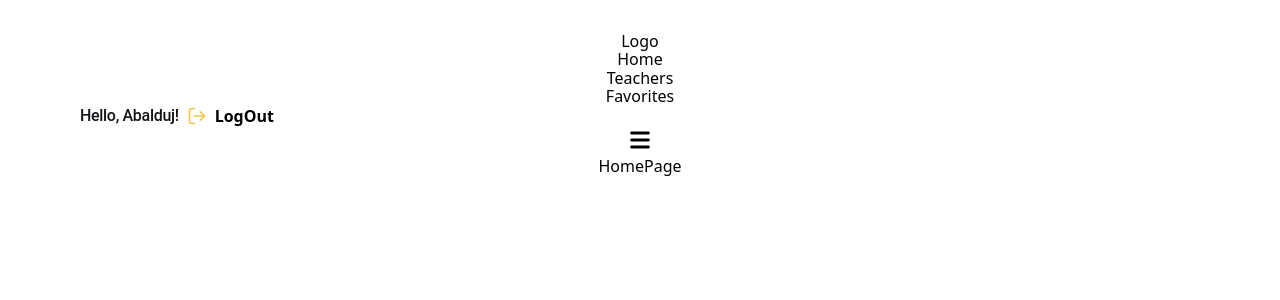
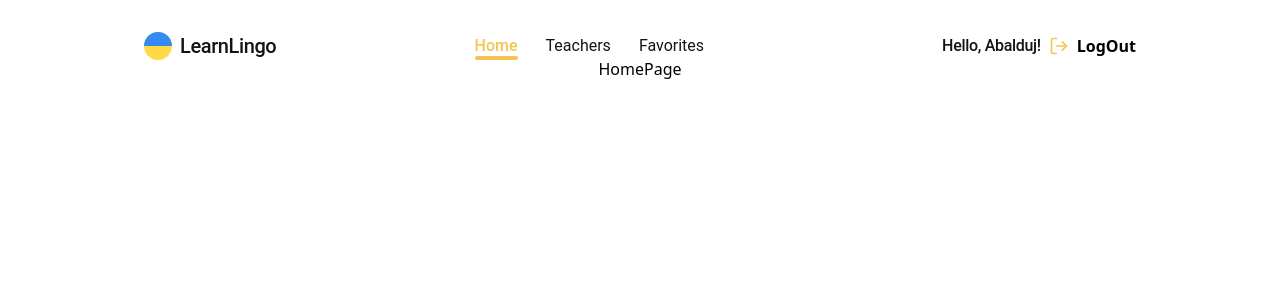
Before and after one commit to VitaliiBarabash1990/LearnLingoApp, a React (Vite) app: page / in a window 1280 px wide. Shown: the top 300 px of the page. Built offline with nearby package versions, Linux system fonts and the light colour scheme.

Commit message:
add style by header

```diff
--- a/src/components/Header/Header.jsx
+++ b/src/components/Header/Header.jsx
@@ -3,7 +3,7 @@ import Auth from "../Auth/Auth.jsx";
 import Logo from "../Logo/Logo.jsx";
 import Navigation from "../Navigation/Navigation.jsx";
 import s from "./Header.module.css";
-import BurgerMenuBtn from "../UI/BurgerMenuBtn.jsx";
+import BurgerMenuBtn from "../UI/BurgerMenuBtn/BurgerMenuBtn.jsx";
 import BurgerMenu from "../BurgerMenu/BurgerMenu.jsx";
 
 const Header = () => {
@@ -20,11 +20,16 @@ const Header = () => {
 		<>
 			<header className={`section ${s.header}`}>
 				<div className="container">
-					<Logo />
-					<div className={s.nav_and_auth}>
-						<Navigation items={items} />
-						<Auth />
-						<BurgerMenuBtn setIsBrgOpen={setIsBrgOpen} isBrgOpen={isBrgOpen} />
+					<div className={s.header_wraper}>
+						<Logo />
+						<div className={s.nav_and_auth}>
+							<Navigation items={items} />
+							<Auth />
+							<BurgerMenuBtn
+								setIsBrgOpen={setIsBrgOpen}
+								isBrgOpen={isBrgOpen}
+							/>
+						</div>
 					</div>
 				</div>
 			</header>
--- a/src/components/Header/Header.module.css
+++ b/src/components/Header/Header.module.css
@@ -0,0 +1,14 @@
+.nav_and_auth {
+	width: auto;
+	display: flex;
+	align-items: center;
+	justify-content: space-between;
+	gap: 238px;
+}
+.header_wraper {
+	display: flex;
+	align-items: center;
+	justify-content: space-between;
+	margin-left: 64px;
+	margin-right: 64px;
+}
--- a/src/components/Logo/Logo.jsx
+++ b/src/components/Logo/Logo.jsx
@@ -1,5 +1,17 @@
+import { Link } from "react-router-dom";
+import s from "./Logo.module.css";
+
 const Logo = () => {
-	return <div>Logo</div>;
+	return (
+		<>
+			<Link to="/" className={s.logo_link}>
+				<svg className={s.header_logo}>
+					<use href="/sprite.svg#icon-logo"></use>
+				</svg>
+				LearnLingo
+			</Link>
+		</>
+	);
 };
 
 export default Logo;
--- /dev/null
+++ b/src/components/Logo/Logo.module.css
@@ -0,0 +1,25 @@
+.header_logo {
+	width: 22px;
+	height: 22px;
+}
+.logo_link {
+	display: flex;
+	align-items: center;
+	gap: 8px;
+	font-family: var(--font-family);
+	font-weight: 500;
+	font-size: 16px;
+	line-height: 120%;
+	letter-spacing: -0.02em;
+	color: var(--text-color);
+}
+
+@media screen and (min-width: 1280px) {
+	.header_logo {
+		width: 28px;
+		height: 28px;
+	}
+	.logo_link {
+		font-size: 20px;
+	}
+}
--- a/src/components/Navigation/Navigation.jsx
+++ b/src/components/Navigation/Navigation.jsx
@@ -3,14 +3,21 @@ import { NavLink } from "react-router-dom";
 import s from "./Navigation.module.css";
 
 const Navigation = ({ items }) => {
+	const isAuth = true;
+	const filteredItems = isAuth ? items : items.slice(0, -1);
 	return (
 		<nav className={s.nav}>
 			<ul className={s.nav_list}>
-				{items.map((item) => {
+				{filteredItems.map((item) => {
 					if (!item.isPrint) return null;
 					return (
 						<li key={nanoid()} className={s.nav_link}>
-							<NavLink to={item.goTo} className={s.nav_link_item}>
+							<NavLink
+								to={item.goTo}
+								className={({ isActive }) =>
+									`${s.nav_link_item} ${isActive ? s.active : ""}`
+								}
+							>
 								{item.value}
 							</NavLink>
 						</li>
--- a/src/components/Navigation/Navigation.module.css
+++ b/src/components/Navigation/Navigation.module.css
@@ -0,0 +1,38 @@
+.nav_list {
+	display: flex;
+	align-items: center;
+	gap: 28px;
+}
+.nav_link {
+	color: var(--text-color);
+	font-family: var(--font-family);
+	font-size: 16px;
+	font-style: normal;
+	font-weight: 400;
+	line-height: 1.25;
+
+	transform: scale(1);
+	transition: transform 500ms cubic-bezier(0.39, 0.575, 0.565, 1);
+}
+.nav_link:hover,
+.nav_link:focus {
+	transform: scale(1.2);
+	transition: transform 500ms cubic-bezier(0.39, 0.575, 0.565, 1);
+}
+
+.nav_link_item.active {
+	position: relative;
+	font-weight: 500;
+	color: var(--yellow);
+}
+
+.nav_link_item.active::before {
+	position: absolute;
+	display: inline-block;
+	content: "";
+	width: 100%;
+	height: 4px;
+	top: 20px;
+	background: var(--yellow);
+	border-radius: 2px;
+}
--- a/src/components/UI/BurgerMenuBtn.jsx
+++ b/src/components/UI/BurgerMenuBtn/BurgerMenuBtn.jsx
@@ -1,9 +1,10 @@
 import { HiMenu } from "react-icons/hi";
+import s from "./BurgerMenuBtn.module.css";
 
 const BurgerMenuBtn = ({ setIsBrgOpen, isBrgOpen }) => {
 	return (
 		<div
-			className="burgerMenuBtn"
+			className={s.burger_menu_btn}
 			onClick={() => {
 				setIsBrgOpen(!isBrgOpen);
 			}}
--- /dev/null
+++ b/src/components/UI/BurgerMenuBtn/BurgerMenuBtn.module.css
@@ -0,0 +1,9 @@
+.burger_menu_btn {
+	display: inline-flex;
+}
+
+@media screen and (min-width: 1280px) {
+	.burger_menu_btn {
+		display: none;
+	}
+}
```
Also changed, not shown: public/logo.svg (added), public/sprite.svg (added).
